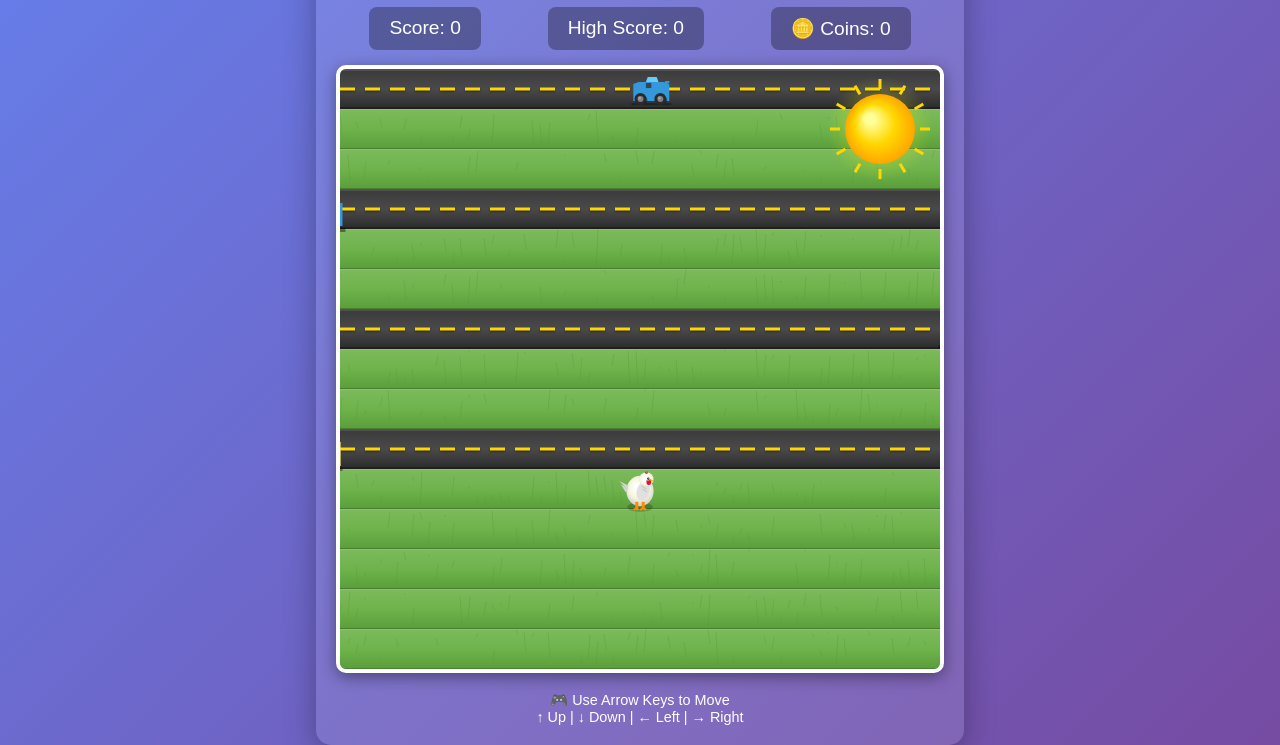
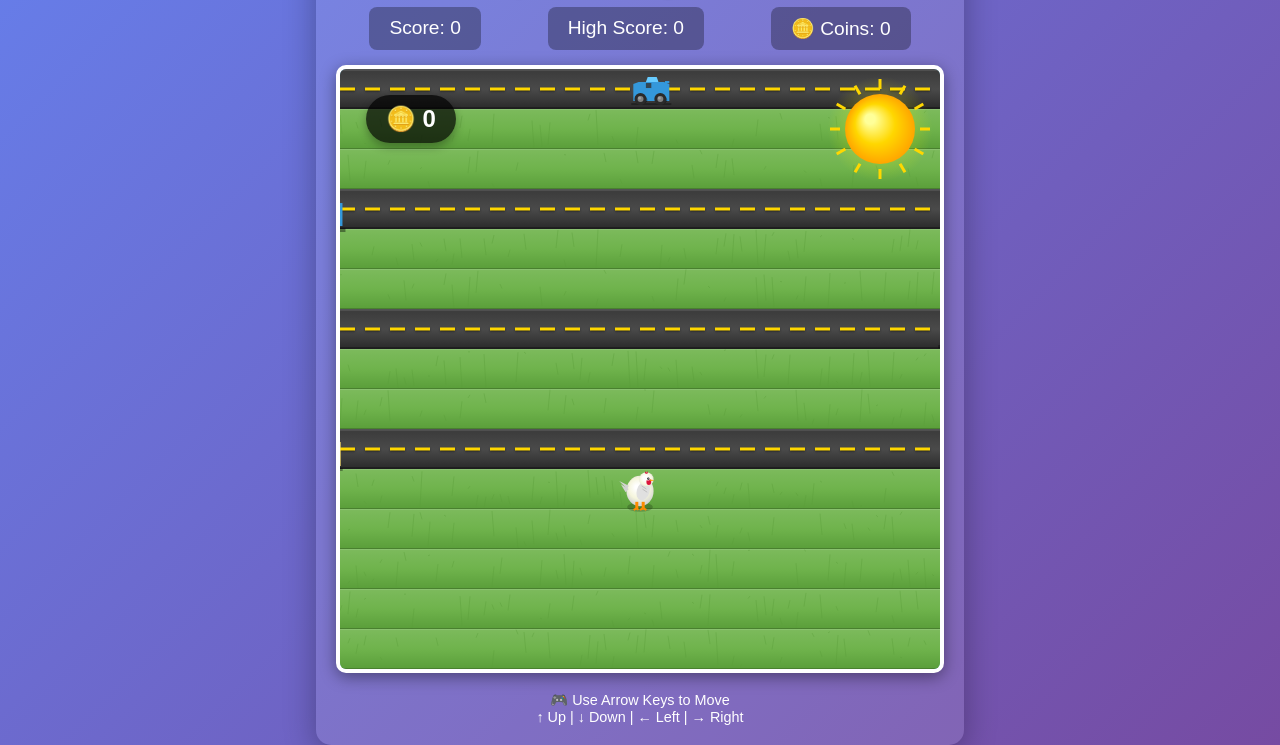
Before and after one commit to benfuentestx/Games, a plain HTML site: page crossy-road.html in a window 1280 px wide. Shown: the part 70-815 px from the top of the page. Drawn offline with Linux system fonts and the light colour scheme; animation ran at ten frames a second.

Commit message:
coins working

```diff
--- a/crossy-road.html
+++ b/crossy-road.html
@@ -54,6 +54,22 @@
             border-radius: 10px;
             box-shadow: 0 4px 16px rgba(0, 0, 0, 0.4);
             background: #87CEEB;
+            position: relative;
+        }
+
+        .coin-display {
+            position: absolute;
+            top: 30px;
+            left: 30px;
+            background: rgba(0, 0, 0, 0.7);
+            color: white;
+            padding: 10px 20px;
+            border-radius: 25px;
+            font-size: 1.5em;
+            font-weight: bold;
+            box-shadow: 0 4px 8px rgba(0, 0, 0, 0.3);
+            z-index: 100;
+            pointer-events: none;
         }
 
         .controls {
@@ -114,7 +130,10 @@
                 <div>🪙 Coins: <span id="coins">0</span></div>
             </div>
         </div>
-        <canvas id="gameCanvas" width="600" height="600"></canvas>
+        <div style="position: relative; display: inline-block;">
+            <canvas id="gameCanvas" width="600" height="600"></canvas>
+            <div class="coin-display">🪙 <span id="coinDisplay">0</span></div>
+        </div>
         <div class="controls">
             <p>🎮 Use Arrow Keys to Move</p>
             <p>↑ Up | ↓ Down | ← Left | → Right</p>
@@ -1142,10 +1161,10 @@
                         score++;
                         // Check if it's time to spawn a coin
                         if (score === nextCoinSpawn) {
-                            // Spawn coin at a random x position on the next row
+                            // Spawn coin at a random x position further ahead
                             coinObjects.push({
                                 x: Math.floor(Math.random() * COLS),
-                                y: player.worldY - Math.floor(Math.random() * 3 + 2), // Spawn 2-4 rows ahead
+                                y: player.worldY - Math.floor(Math.random() * 5 + 8), // Spawn 8-12 rows ahead
                                 collected: false
                             });
                             // Set next coin spawn (5-18 jumps from now)
@@ -1185,6 +1204,7 @@
             document.getElementById('score').textContent = score;
             document.getElementById('highScore').textContent = highScore;
             document.getElementById('coins').textContent = coins;
+            document.getElementById('coinDisplay').textContent = coins;
         }
 
         function endGame() {
```
